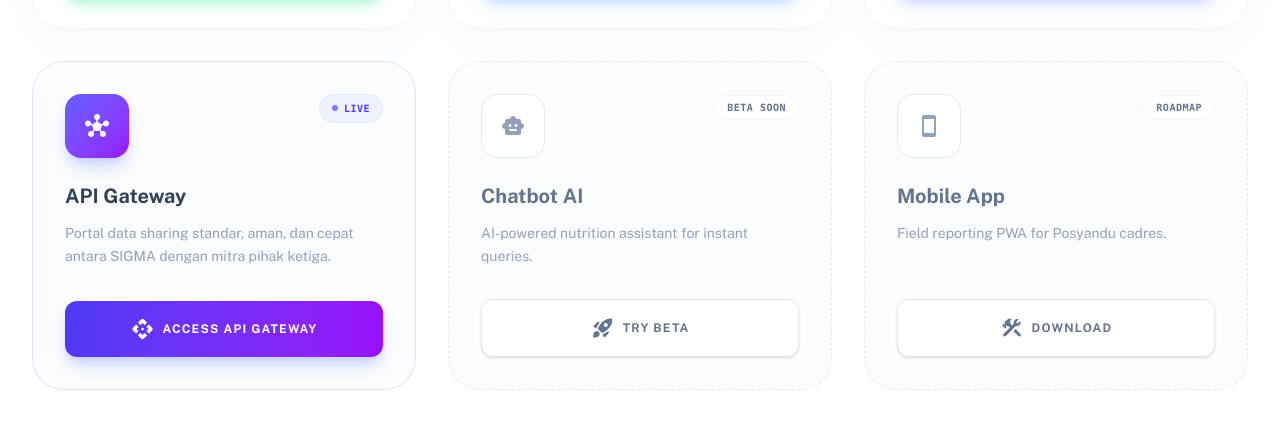
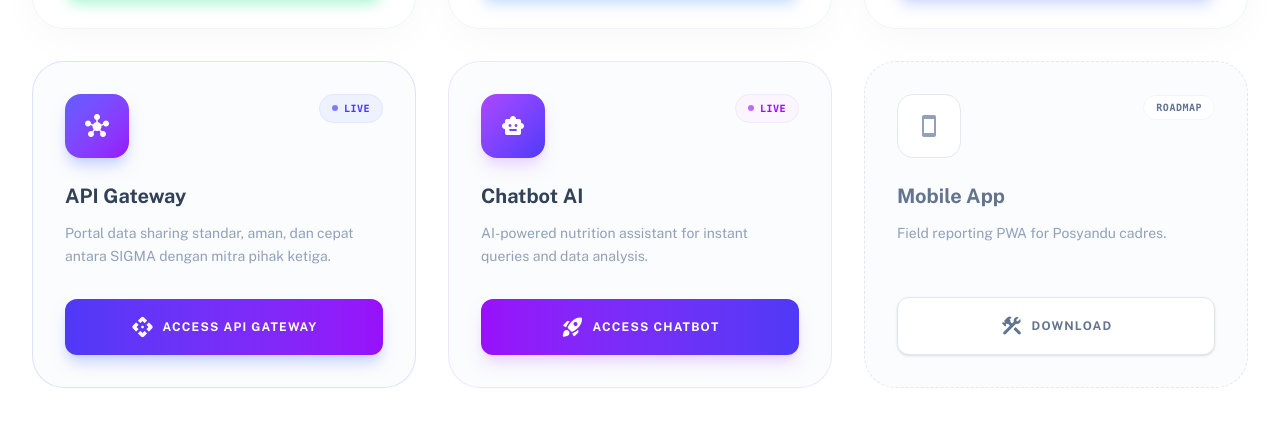
Before and after one commit to dedik2urniawan/sigma-ecosystem, a Next.js app: page / in a window 1280 px wide. Shown: the part 2492-2932 px from the top of the page. Built offline with nearby package versions, Linux system fonts and the light colour scheme.

Commit message:
feat(landing): make Chatbot AI button active and matching API Gateway design

```diff
--- a/src/app/page.tsx
+++ b/src/app/page.tsx
@@ -718,9 +718,35 @@
                 </div>
               </div>
 
-              {/* Chatbot AI + Mobile App — still coming soon */}
+              {/* Chatbot AI — LIVE, links directly to chatbot */}
+              <div className="bg-slate-50/50 rounded-[2rem] p-8 border border-purple-200/60 flex flex-col h-full relative overflow-hidden transition-all hover:bg-white hover:border-purple-300 hover:shadow-lg hover:shadow-purple-100 group">
+                <CornerAccent />
+                <div className="absolute top-0 right-0 p-8">
+                  <span className="bg-purple-50 text-purple-600 text-[10px] uppercase font-bold px-3 py-1.5 rounded-full border border-purple-100 tracking-wider font-mono flex items-center gap-1.5">
+                    <span className="w-1.5 h-1.5 bg-purple-500 rounded-full animate-pulse" />
+                    Live
+                  </span>
+                </div>
+                <div className="w-16 h-16 rounded-2xl bg-gradient-to-br from-purple-500 to-indigo-600 text-white flex items-center justify-center mb-6 group-hover:scale-110 transition-transform duration-500 shadow-lg shadow-purple-200">
+                  <span className="material-icons-round text-3xl">smart_toy</span>
+                </div>
+                <h3 className="text-xl font-bold text-slate-700 mb-3 group-hover:text-purple-600 transition-colors">Chatbot AI</h3>
+                <p className="text-slate-400 text-sm leading-relaxed mb-8 flex-grow group-hover:text-slate-500 transition-colors">
+                  AI-powered nutrition assistant for instant queries and data analysis.
+                </p>
+                <div className="mt-auto">
+                  <a
+                    href="/chatbot"
+                    className="w-full py-4 px-6 rounded-xl bg-gradient-to-r from-purple-600 to-indigo-600 text-white text-xs uppercase tracking-widest font-bold flex items-center justify-center gap-2 hover:from-purple-500 hover:to-indigo-500 transition-all shadow-lg shadow-purple-200"
+                  >
+                    <span className="material-icons-round text-sm">rocket_launch</span>
+                    Access Chatbot
+                  </a>
+                </div>
+              </div>
+
+              {/* Mobile App — still coming soon */}
               {[
-                { title: "Chatbot AI", desc: "AI-powered nutrition assistant for instant queries.", icon: "smart_toy", status: "Beta Soon", cta: "Try Beta" },
                 { title: "Mobile App", desc: "Field reporting PWA for Posyandu cadres.", icon: "smartphone", status: "Roadmap", cta: "Download" }
               ].map((app, i) => (
                 <div key={i} className="bg-slate-50/50 rounded-[2rem] p-8 border border-dashed border-slate-200 flex flex-col h-full relative overflow-hidden transition-all hover:bg-white hover:border-slate-300 hover:shadow-lg group">
@@ -736,15 +762,6 @@
                   <h3 className="text-xl font-bold text-slate-500 mb-3 group-hover:text-slate-800 transition-colors">{app.title}</h3>
                   <p className="text-slate-400 text-sm leading-relaxed mb-8 flex-grow group-hover:text-slate-500 transition-colors">{app.desc}</p>
                   <div className="mt-auto">
-                    {app.title === "Chatbot AI" ? (
-                      <Link
-                        href="/chatbot"
-                        className="w-full py-4 px-6 rounded-xl bg-white border border-slate-200 text-slate-500 text-xs uppercase tracking-widest font-bold flex items-center justify-center gap-2 hover:bg-slate-50 hover:text-purple-600 hover:border-purple-200 transition-all shadow-sm"
-                      >
-                        <span className="material-icons-round text-sm">rocket_launch</span>
-                        {app.cta}
-                      </Link>
-                    ) : (
                     <button
                       onClick={() => handleOpenModal(app.title)}
                       className="w-full py-4 px-6 rounded-xl bg-white border border-slate-200 text-slate-500 text-xs uppercase tracking-widest font-bold flex items-center justify-center gap-2 hover:bg-slate-50 hover:text-indigo-600 hover:border-indigo-100 transition-all shadow-sm"
@@ -752,7 +769,6 @@
                       <span className="material-icons-round text-sm">construction</span>
                       {app.cta}
                     </button>
-                    )}
                   </div>
                 </div>
               ))}
```
Lines whose indentation alone changed are shown as unchanged.
